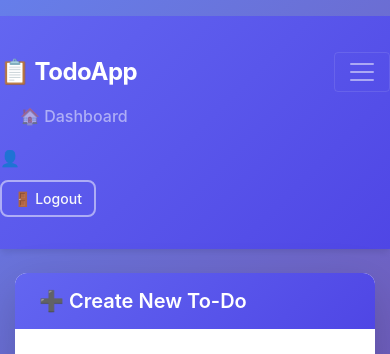
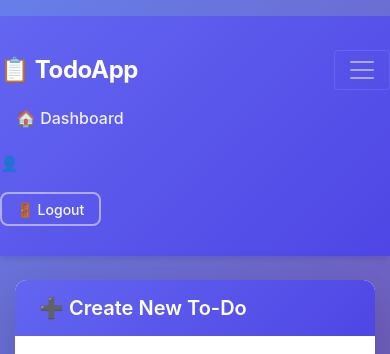
Before and after one commit to 8602614715/ToDo-App, a FastAPI app: page /todos/add-todo-page in a window 390 px wide, after a click that opens the changed part. Shown: the top 354 px of the page. Run offline with FastAPI, Linux system fonts and the light colour scheme; the visitor is signed in with stand-in values (Sample User, id 1); some libraries are stand-ins or nearby versions.

Commit message:
change ui/ux

```diff
--- a/ToDoApp/static/css/base.css
+++ b/ToDoApp/static/css/base.css
@@ -548,28 +548,81 @@ h4 { font-size: 1.25rem; }
    NAVBAR
    ============================================ */
 
+/* ===== Navbar Base ===== */
 .navbar {
-  padding: 1rem 0;
-  box-shadow: var(--shadow-md);
+  padding: 0.85rem 0;
+  box-shadow: 0 6px 15px rgba(0, 0, 0, 0.12);
+  transition: background 0.3s ease, box-shadow 0.3s ease;
 }
 
+/* ===== Brand ===== */
 .navbar-brand {
-  font-size: 1.5rem;
+  font-size: 1.6rem;
   font-weight: 700;
-  letter-spacing: -0.5px;
+  letter-spacing: -0.4px;
+  display: flex;
+  align-items: center;
 }
 
+.navbar-brand:hover {
+  opacity: 0.9;
+}
+
+/* ===== Navigation Links ===== */
 .nav-link {
-  transition: all 0.2s ease;
-  border-radius: var(--radius-sm);
-  margin: 0 0.25rem;
-  padding: 0.5rem 1rem !important;
+  font-weight: 500;
+  color: rgba(255, 255, 255, 0.9) !important;
+  border-radius: 6px;
+  margin: 0 0.3rem;
+  padding: 0.45rem 1rem !important;
+  transition: background 0.2s ease, transform 0.2s ease;
 }
 
 .nav-link:hover {
-  background: rgba(255, 255, 255, 0.1);
+  background: rgba(255, 255, 255, 0.12);
   transform: translateY(-1px);
 }
+
+/* ===== Active Link ===== */
+.nav-item .nav-link.active {
+  background: rgba(255, 255, 255, 0.2);
+  font-weight: 600;
+}
+
+/* ===== Username Text ===== */
+.navbar-text {
+  font-size: 0.95rem;
+  font-weight: 500;
+  opacity: 0.95;
+}
+
+/* ===== Logout Button ===== */
+.navbar .btn-outline-light {
+  border-width: 2px;
+  font-weight: 500;
+  padding: 0.3rem 0.9rem;
+  transition: all 0.25s ease;
+}
+
+.navbar .btn-outline-light:hover {
+  background: #ffffff;
+  color: #4f46e5;
+  border-color: #ffffff;
+  transform: translateY(-1px);
+}
+
+/* ===== Mobile Adjustments ===== */
+@media (max-width: 992px) {
+  .nav-link {
+    margin: 0.3rem 0;
+  }
+
+  .navbar-text {
+    margin-bottom: 0.5rem;
+    display: block;
+  }
+}
+
 
 /* ============================================
    CONTAINER SPACING
@@ -717,7 +770,7 @@ a:hover {
 
 /* Hidden state */
 .hidden {
-  display: none;
+  display: none !important;
 }
 
 /* Header */
```
Also changed, not shown: ToDoApp/template/todo.html (+12 -1 lines).
